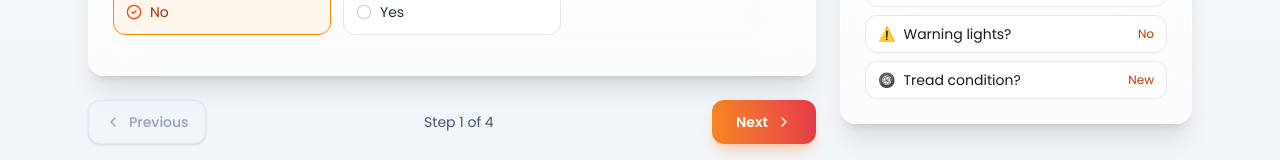
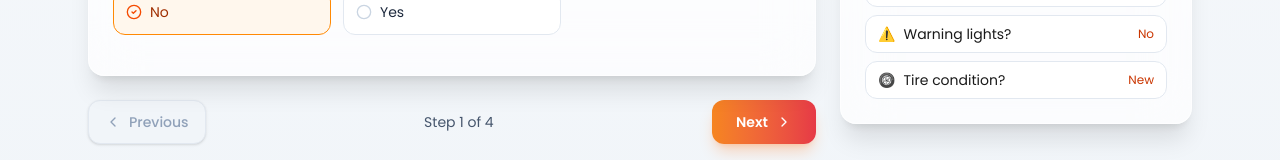
Before and after one commit to Ritesh-netzoptimize/amacar-revamped, a React (Vite) app: page /condition-assessment in a window 1280 px wide. Shown: the part 566-726 px from the top of the page. Built offline with nearby package versions, Linux system fonts and the light colour scheme.

Commit message:
Fixed car slice

```diff
--- a/src/Pages/ExteriorPhotos.jsx
+++ b/src/Pages/ExteriorPhotos.jsx
@@ -10,6 +10,7 @@ export default function VehiclePhotos() {
 
   // Mock data and handlers for standalone usage
   const data = { photos: [] };
+  const [productId, setProductId] = useState(null);
   const location = useLocation();
   const onChange = (newData) => {
     // console.log('Photos updated:', newData);
--- a/src/redux/slices/carDetailsAndQuestionsSlice.js
+++ b/src/redux/slices/carDetailsAndQuestionsSlice.js
@@ -163,7 +163,7 @@ const initialQuestions = [
   },
   {
     key: 'tread',
-    label: 'Tread condition?',
+    label: 'Tire condition?',
     emoji: '🛞',
     options: ['New', 'Good', 'Fair', 'Replace'],
     positive: ['New', 'Good'],
@@ -223,7 +223,7 @@ const carDetailsAndQuestionsSlice = createSlice({
         ...state.vehicleDetails,
         ...newDetails,
         // Ensure these fields are included, using provided values or empty strings
-        mileage: newDetails.mileage || state.vehicleDetails.mileage || '',
+        mileage: newDetails.mileage || '',
         exteriorColor: newDetails.exteriorColor || state.vehicleDetails.exteriorColor || '',
         interiorColor: newDetails.interiorColor || state.vehicleDetails.interiorColor || '',
         bodyType: newDetails.bodytype || newDetails.body || state.vehicleDetails.bodyType || '',
```
